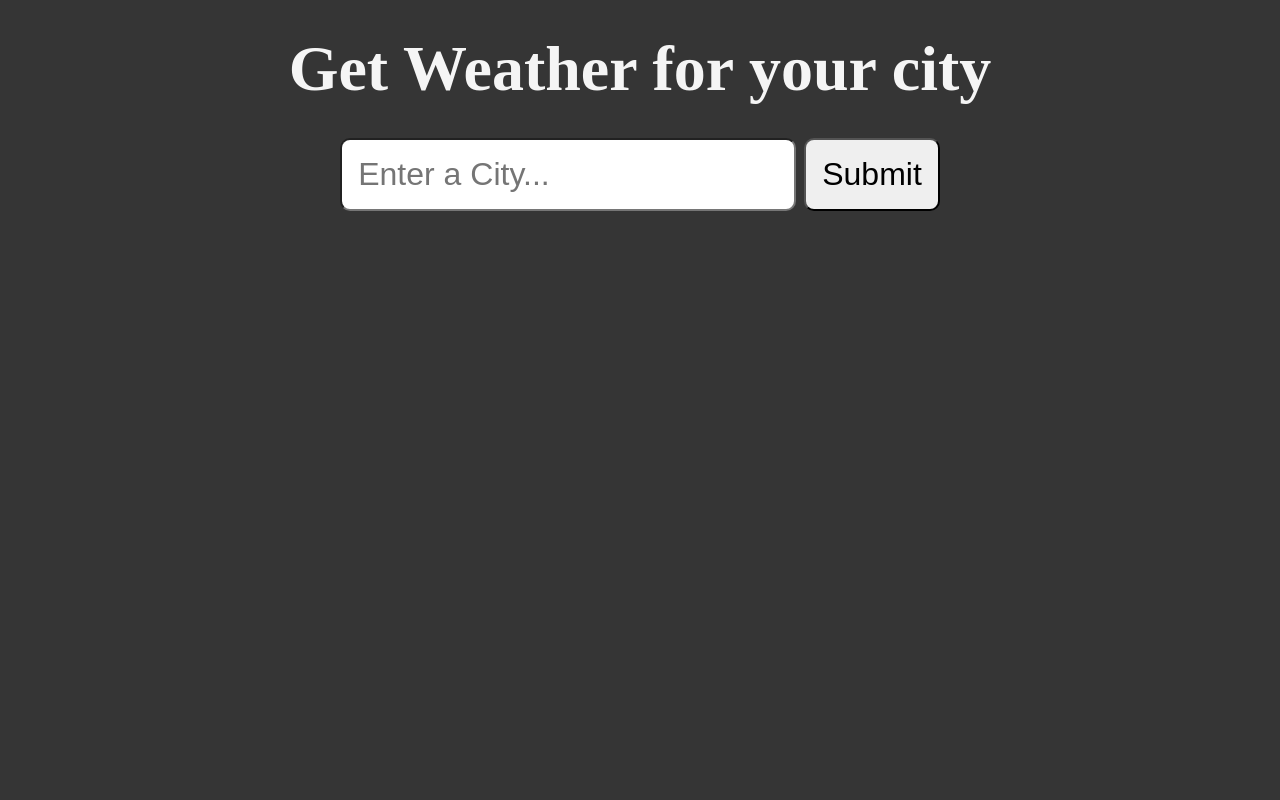
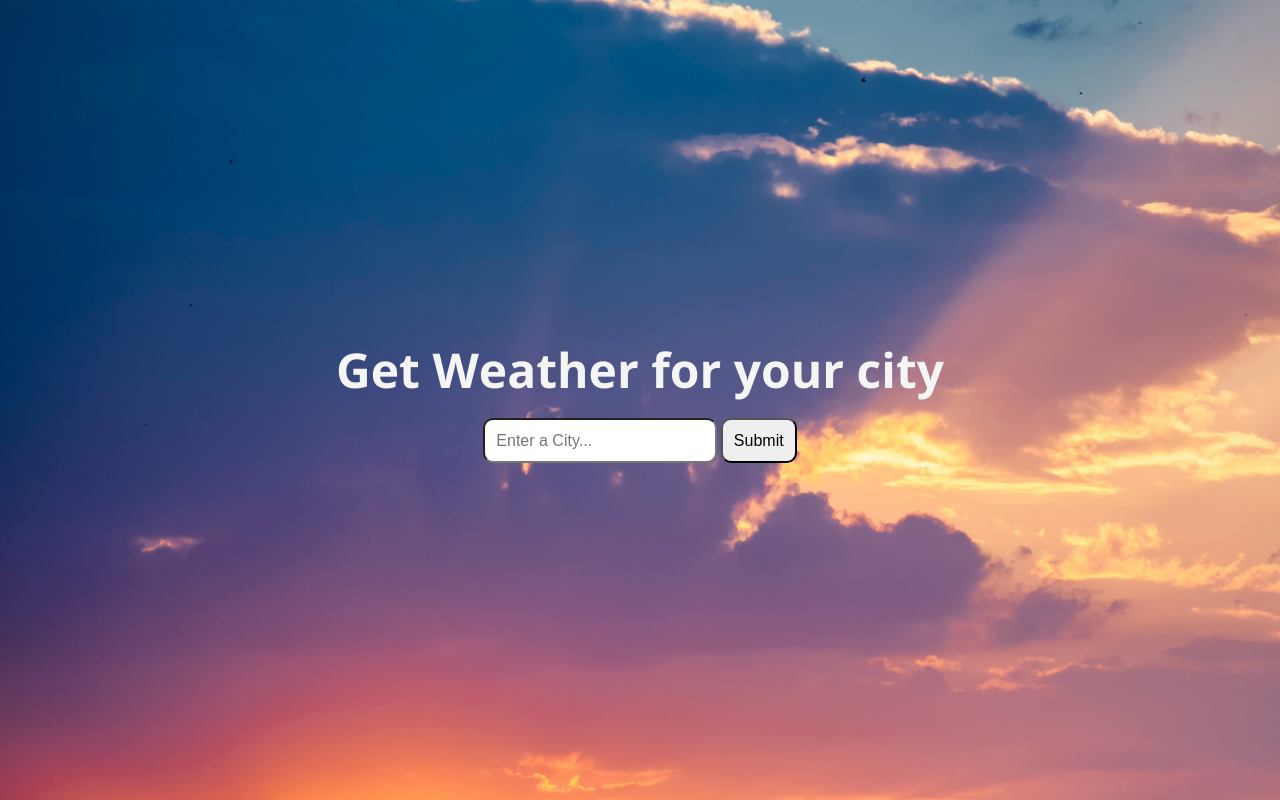
Before and after one commit to Mcube728/Weather-App, a Flask app: page / in a window 1280 px wide. Run offline with Flask 3, Linux system fonts and the light colour scheme.

Commit message:
Made visual changes to the application

```diff
--- a/server.py
+++ b/server.py
@@ -1,6 +1,7 @@
 from flask import Flask, render_template, request
 from weather import getCurrentWeather
 from waitress import serve
+import werkzeug.serving
 
 app = Flask(__name__)
 
@@ -24,5 +25,10 @@ def getWeather():
         feels_like=f"{weather_data['main']['feels_like']:.1f}",
     )
 
+def run_server_production():
+    app.debug = True
+    serve(app, host='0.0.0.0', port=3000)
+
 if __name__ == '__main__':
-    serve(app, host='0.0.0.0', port=3000)
+    #run_server()
+    app.run(host='0.0.0.0', port=3000)
--- a/static/css/style.css
+++ b/static/css/style.css
@@ -1,3 +1,4 @@
+@import url('https://fonts.googleapis.com/css2?family=Open+Sans:ital,wght@0,300..800;1,300..800&display=swap');
 * {
     margin: 0;
     padding: 0;
@@ -5,19 +6,45 @@
 }
 
 body {
-    padding: 2rem;
+
     background-color: #353535;
     color: whitesmoke;
     min-height: 100vh;
     display: flex;
     flex-direction: column;
     align-items: center;
-    gap: 2rem;
-    font-size: 2rem;
+    background-image: url('/static/img/clouds.jpg');
+    background-repeat: no-repeat;
+    background-attachment: fixed;
+    background-size: cover;
+    font-family: "Open Sans", sans-serif;
+}
+
+.container {
+	height: 100vh;
+    width: 80%;
+    display: flex;
+    justify-content: center;
+    align-items: center;
+    flex-direction: column;
+}
+
+.title{
+    display: inline-block;
+    font-size: 1.5rem;
+    margin-bottom: 1rem;
+    display: flex;
+    flex-direction: column;
+    align-items: center;
+
+}
+
+.city-search{
+    display: inline-block;
 }
 
 input, button {
-    font-size: 2rem;
-    padding: 1rem;
+    font-size: 1rem;
+    padding: 0.7rem;
     border-radius: 10px;
 }
--- a/templates/index.html
+++ b/templates/index.html
@@ -9,10 +9,16 @@
 </head>
 
 <body>
-    <h1>Get Weather for your city</h1>
-    <form action="/weather">
-        <input type="text" name="city" id="city" placeholder="Enter a City..." />
-        <button type="submit">Submit</button>
-    </form>
+    <div class="container">
+        <div class="title">
+            <h1>Get Weather for your city</h1>
+        </div>
+        <div class="city-search">
+            <form action="/weather">
+                <input type="text" name="city" id="city" placeholder="Enter a City..." />
+                <button type="submit">Submit</button>
+            </form>
+        </div>
+    </div>
 </body>
 </html>
--- a/templates/weather.html
+++ b/templates/weather.html
@@ -9,13 +9,19 @@
 </head>
 
 <body>
+    <div class="container">
+        <div class='title'>
             <h1>{{ title }} Weather</h1>
             <p>{{ status }} and {{ temp }} &deg;</p>
             <p>Feels like {{ feels_like }} &deg;</p>
+        </div>
 
+        <div class="city-search">
             <form action="/weather">
                 <input type="text" name="city" id="city" placeholder="Enter a City..." />
                 <button type="submit">Submit</button>
             </form>
+        </div>
+    </div>
 </body>
 </html>
```
Also changed, not shown: templates/citynotfound.html (+8 -0 lines), static/img/clouds.jpg (added). Lines whose indentation alone changed are shown as unchanged.
